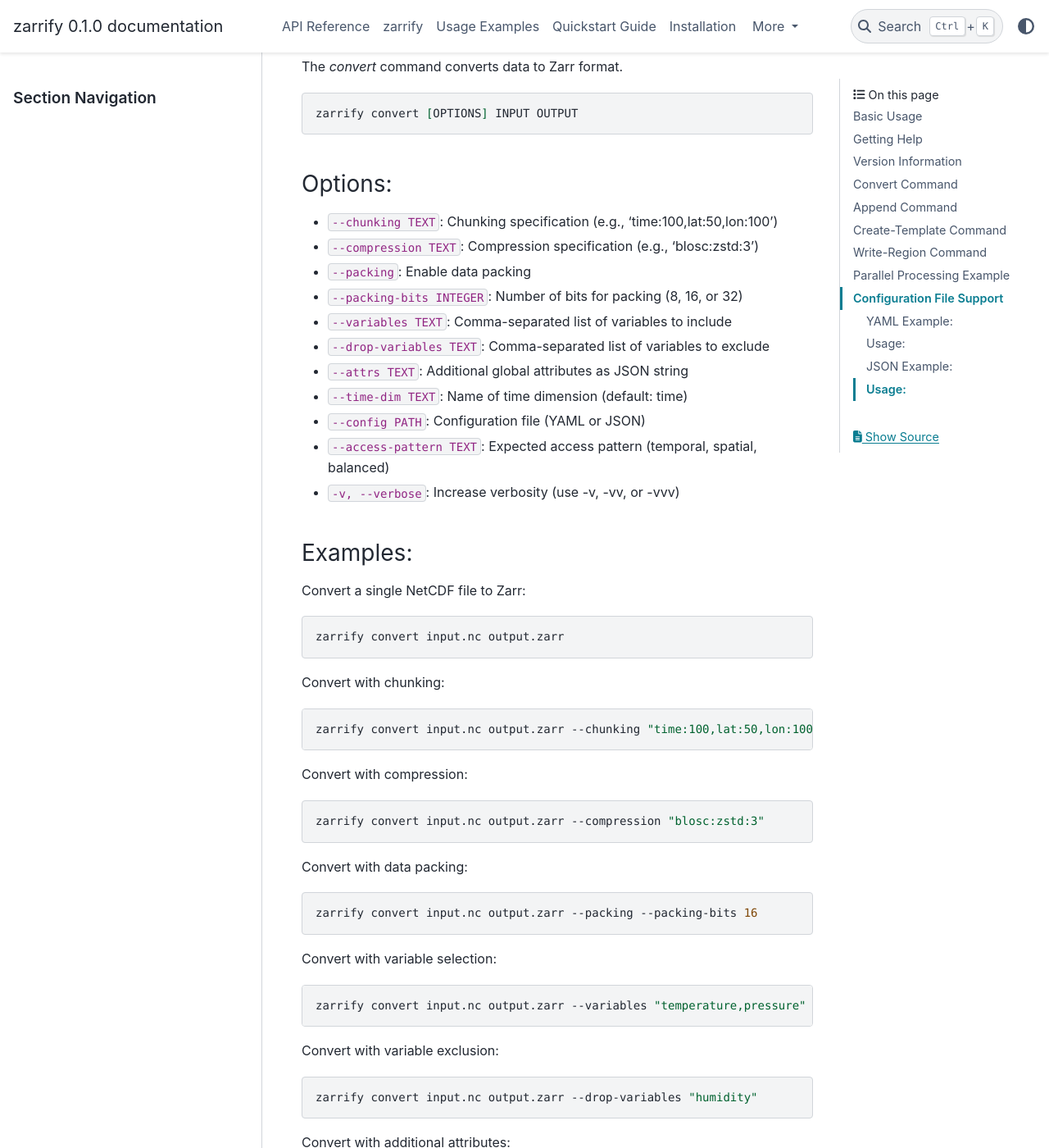
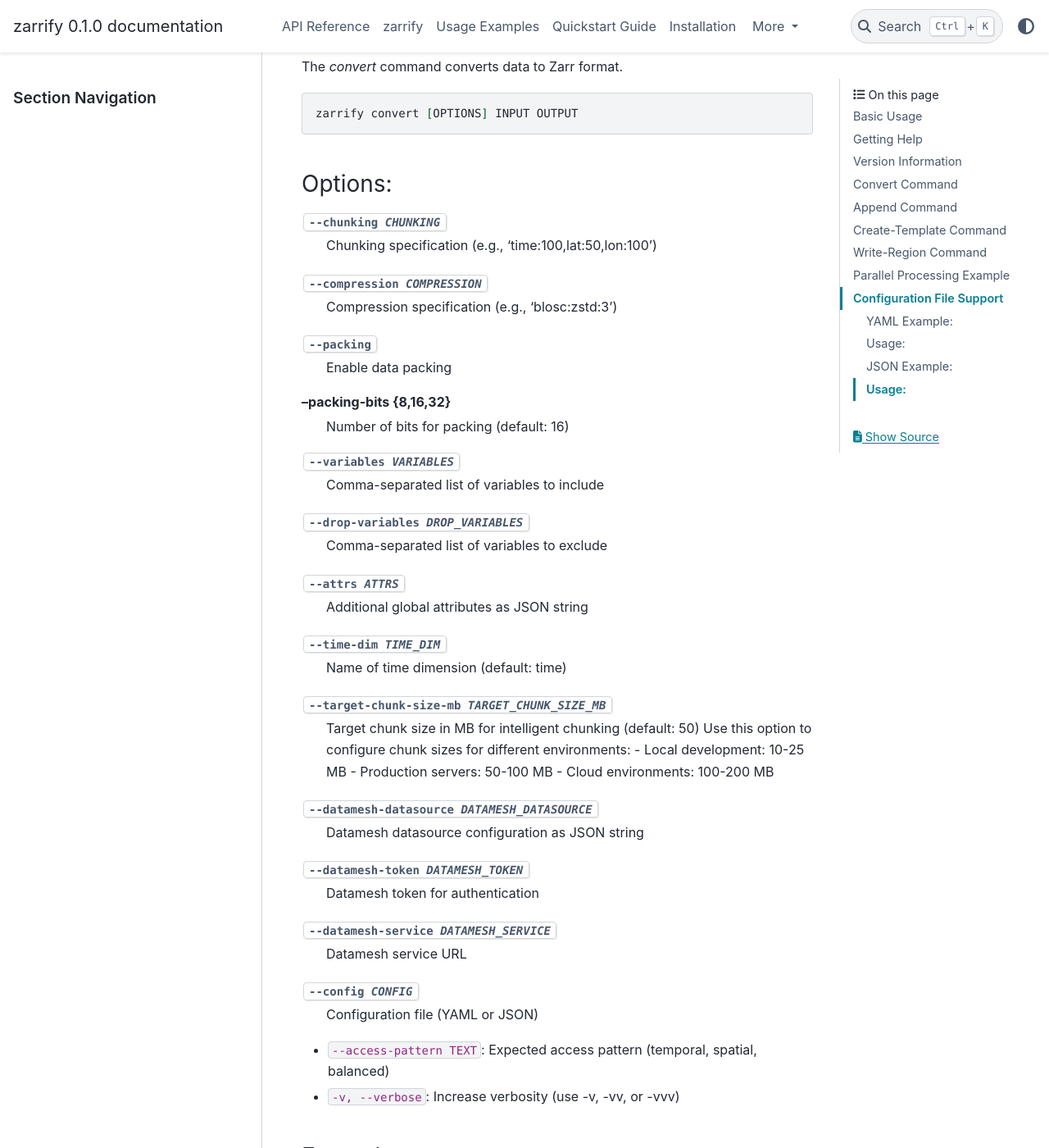
Before and after one commit to oceanum/zarrio, a Sphinx documentation site: the page built from docs/source/cli.rst, in a window 1280 px wide and 1400 px high, scrolled down 986 px. Shown: the whole window at 82% size. Built offline with Sphinx 7.4.7 and the PyData theme 0.15.4, drawn with Linux system fonts in a browser that asks for light colours; pages that are not in the unit, such as notebooks, are missing from menus.

Commit message:
Added configurable target chunksize

```diff
--- a/docs/source/cli.rst
+++ b/docs/source/cli.rst
@@ -48,15 +48,48 @@
 Options:
 ~~~~~~~~
 
-- ``--chunking TEXT``: Chunking specification (e.g., 'time:100,lat:50,lon:100')
-- ``--compression TEXT``: Compression specification (e.g., 'blosc:zstd:3')
-- ``--packing``: Enable data packing
-- ``--packing-bits INTEGER``: Number of bits for packing (8, 16, or 32)
-- ``--variables TEXT``: Comma-separated list of variables to include
-- ``--drop-variables TEXT``: Comma-separated list of variables to exclude
-- ``--attrs TEXT``: Additional global attributes as JSON string
-- ``--time-dim TEXT``: Name of time dimension (default: time)
-- ``--config PATH``: Configuration file (YAML or JSON)
+--chunking CHUNKING
+    Chunking specification (e.g., 'time:100,lat:50,lon:100')
+
+--compression COMPRESSION
+    Compression specification (e.g., 'blosc:zstd:3')
+
+--packing
+    Enable data packing
+
+--packing-bits {8,16,32}
+    Number of bits for packing (default: 16)
+
+--variables VARIABLES
+    Comma-separated list of variables to include
+
+--drop-variables DROP_VARIABLES
+    Comma-separated list of variables to exclude
+
+--attrs ATTRS
+    Additional global attributes as JSON string
+
+--time-dim TIME_DIM
+    Name of time dimension (default: time)
+
+--target-chunk-size-mb TARGET_CHUNK_SIZE_MB
+    Target chunk size in MB for intelligent chunking (default: 50)
+    Use this option to configure chunk sizes for different environments:
+    - Local development: 10-25 MB
+    - Production servers: 50-100 MB
+    - Cloud environments: 100-200 MB
+
+--datamesh-datasource DATAMESH_DATASOURCE
+    Datamesh datasource configuration as JSON string
+
+--datamesh-token DATAMESH_TOKEN
+    Datamesh token for authentication
+
+--datamesh-service DATAMESH_SERVICE
+    Datamesh service URL
+
+--config CONFIG
+    Configuration file (YAML or JSON)
 - ``--access-pattern TEXT``: Expected access pattern (temporal, spatial, balanced)
 - ``-v, --verbose``: Increase verbosity (use -v, -vv, or -vvv)
 
```
Also changed, not shown: docs/source/chunking.rst (+38 -0 lines), docs/source/configuration.rst (+15 -0 lines), docs/source/quickstart.rst (+7 -1 lines), 3 other files.
